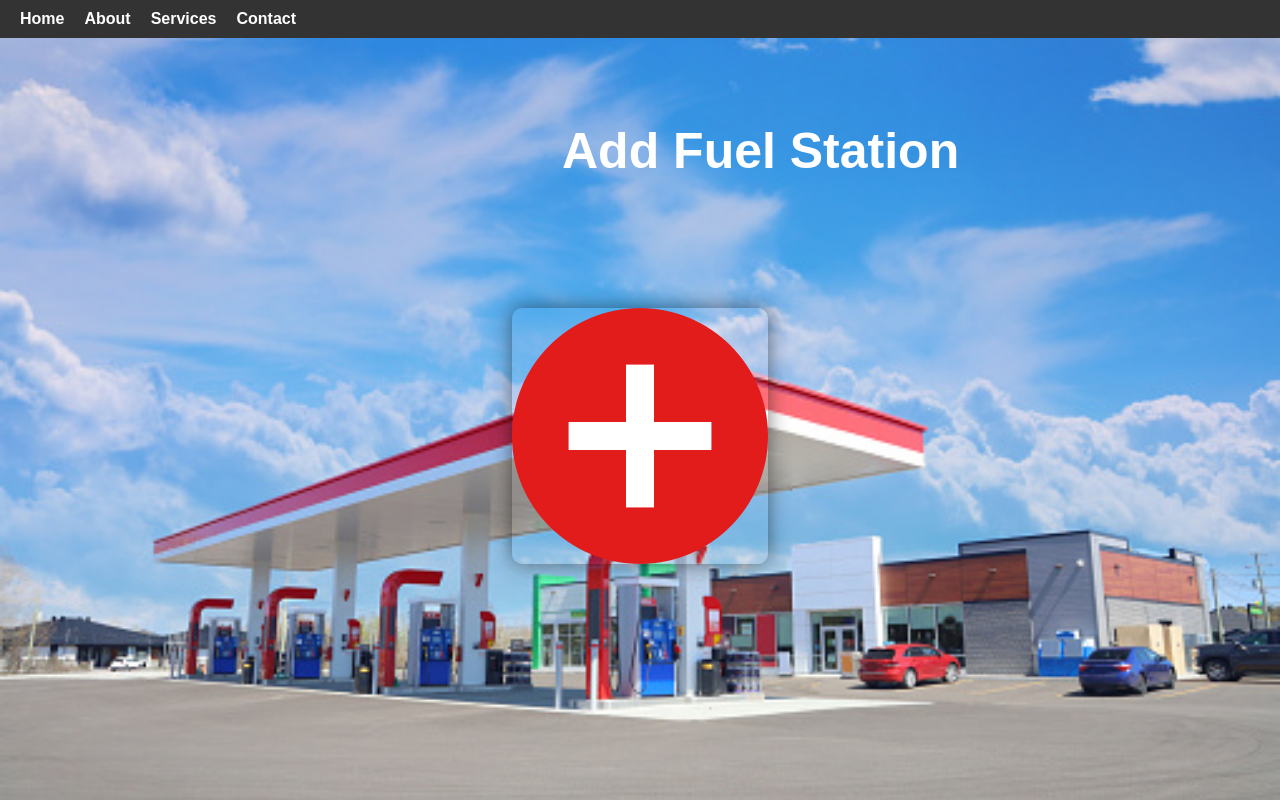
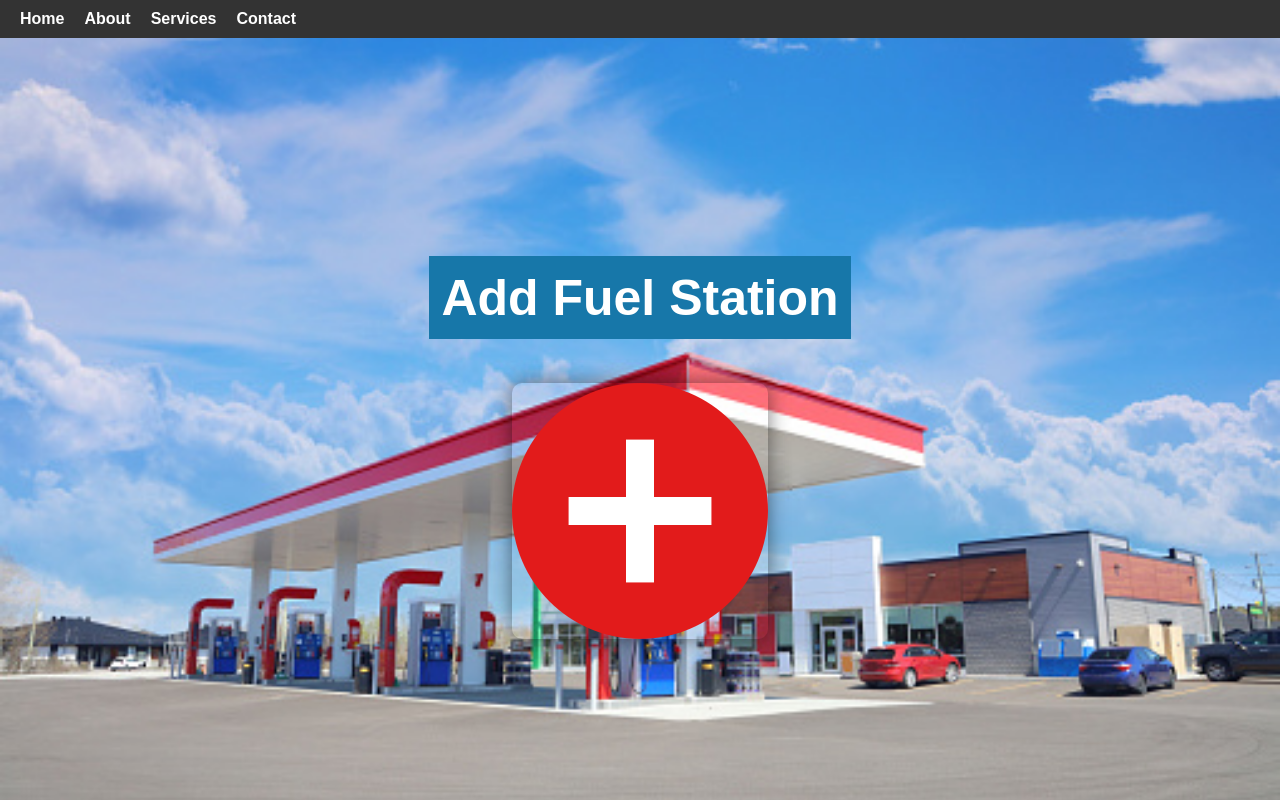
Before and after one commit to sangeethnavodya/Mechanical-Center, a React (Create React App) app: page /adminHomeFuel in a window 1280 px wide. Shown: the top 800 px of the page. Built offline with nearby package versions, Linux system fonts and the light colour scheme.

Commit message:
Ui changes

```diff
--- a/src/Components/FuelAddComponent.js
+++ b/src/Components/FuelAddComponent.js
@@ -1,4 +1,4 @@
-import React, { Component, useRef } from 'react'
+import React, {Component, useRef} from 'react'
 import './ComponentCss/navbar.css'
 import '../Components/ComponentCss/fueladdmain.css'
 import imageName from '../Assests/fueladdimage.png';
@@ -9,7 +9,7 @@ function FuelAdd() {
     const fuelStationAddFormRef = useRef(null);
 
     const handleImageClick = () => {
-    fuelStationAddFormRef.current.scrollIntoView({ behavior: 'smooth' });
+        fuelStationAddFormRef.current.scrollIntoView({behavior: 'smooth'});
     };
 
     return (
@@ -25,10 +25,12 @@ function FuelAdd() {
                     backgroundColor: `rgba(0, 0, 0, 0.5)`
                 }}
             >
-        <h1 className='fuelText' style={{
-          fontFamily:"sans-serif",
-          marginLeft:"40%",
-          fontSize:"50px"
+                <h1 className='fuelTexti' style={{
+                    fontFamily: "sans-serif",
+                    fontSize: "50px",
+                    backgroundColor: "#1777a9",
+                    color: "white",
+                    padding:"1%"
                 }}>Add Fuel Station</h1>
                 <img
                     className='fuelImage'
```
Lines whose indentation alone changed are shown as unchanged.
